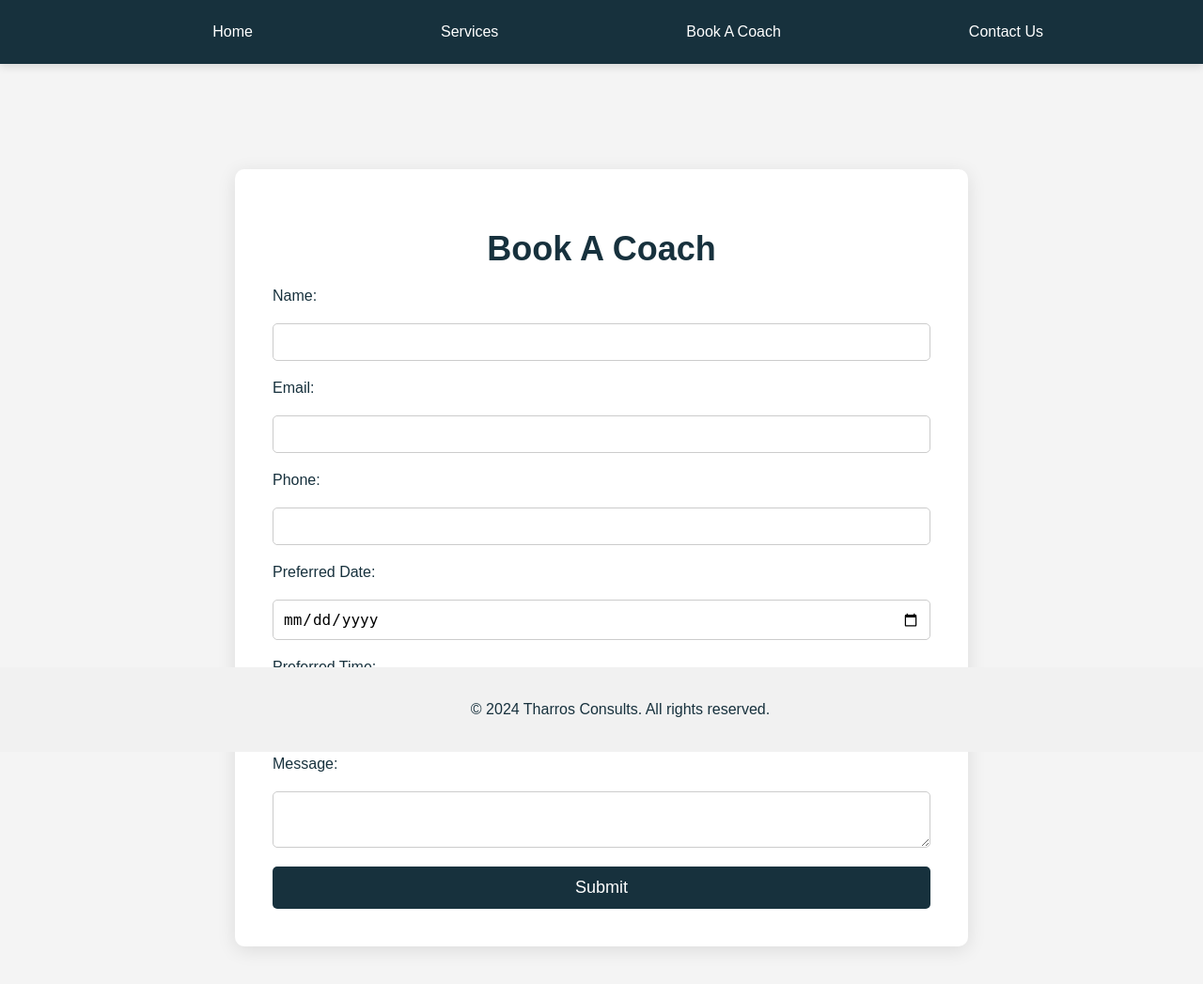
After one commit to Zionite/tharros-consults, a Flask app: page /book-coach in a window 1280 px wide. The commit adds this page. Shown: the whole page at 94% size. Run offline with Flask 3, Linux system fonts and the light colour scheme.

Commit message:
Resolved merge conflict in conflicted_file

```diff
--- a/app.py
+++ b/app.py
@@ -14,6 +14,10 @@ def services():
 def contact():
     return render_template('contact.html')
 
+@app.route('/book-coach')
+def book_coach():
+    return render_template('book_coach.html')
+
 
 if __name__ == '__main__':
     app.run(debug=True)
--- /dev/null
+++ b/templates/book_coach.html
@@ -0,0 +1,227 @@
+<!DOCTYPE html>
+<html lang="en">
+<head>
+    <meta charset="UTF-8">
+    <meta name="viewport" content="width=device-width, initial-scale=1.0">
+    <title>Book A Coach - Tharros Consults</title>
+
+    <style>
+        body {
+            background-color: #f4f4f4;
+            font-family: 'Montserrat', sans-serif;
+            margin: 0;
+            padding-top: 80px;
+            overflow-x: hidden;
+        }
+
+        .navbar {
+            position: fixed;
+            top: 0;
+            width: 100%;
+            background-color: #17313D;
+            box-shadow: 0 4px 8px rgba(0, 0, 0, 0.1);
+            z-index: 1000;
+            animation: slideDown 1s ease-in-out;
+        }
+
+        .nav-links {
+            display: flex;
+            justify-content: flex-end;
+            list-style-type: none;
+            margin: 0;
+            padding: 0;
+        }
+
+        .nav-links li {
+            margin-right: 140px;
+        }
+
+        .nav-links li:last-child {
+            margin-right: 140px;
+        }
+
+        .nav-links a {
+            display: block;
+            color: white;
+            padding: 25px 30px;
+            text-decoration: none;
+            transition: background-color 0.3s ease, color 0.3s ease;
+        }
+
+        .nav-links a:hover {
+            background-color: #204150;
+            color: #C2D0CA;
+        }
+
+        .container {
+            max-width: 700px;
+            margin: 100px auto 40px auto;
+            padding: 40px;
+            background: #ffffff;
+            border-radius: 10px;
+            box-shadow: 0 4px 20px rgba(0, 0, 0, 0.1);
+            animation: fadeIn 1s ease-in-out;
+        }
+
+        h1 {
+            font-family: 'Montserrat', sans-serif;
+            font-size: 36px;
+            color: #17313D;
+            margin-bottom: 20px;
+            text-align: center;
+        }
+
+        form {
+            display: flex;
+            flex-direction: column;
+            gap: 20px;
+        }
+
+        label {
+            font-size: 16px;
+            color: #17313D;
+        }
+
+        input, textarea {
+            font-size: 16px;
+            padding: 10px;
+            border: 1px solid #ccc;
+            border-radius: 5px;
+            transition: border-color 0.3s ease;
+        }
+
+        input:focus, textarea:focus {
+            border-color: #17313D;
+            outline: none;
+        }
+
+        button {
+            font-size: 18px;
+            padding: 12px;
+            background-color: #17313D;
+            color: white;
+            border: none;
+            border-radius: 5px;
+            cursor: pointer;
+            transition: background-color 0.3s ease;
+        }
+
+        button:hover {
+            background-color: #204150;
+        }
+
+        .footer {
+            text-align: center;
+            padding: 20px;
+            color: #17313D;
+            background-color: #f1f1f1;
+            width: 100%;
+            position: fixed;
+            bottom: 0;
+        }
+
+        @keyframes fadeIn {
+            from {
+                opacity: 0;
+                transform: translateY(20px);
+            }
+            to {
+                opacity: 1;
+                transform: translateY(0);
+            }
+        }
+
+        @keyframes slideDown {
+            from {
+                transform: translateY(-100%);
+            }
+            to {
+                transform: translateY(0);
+            }
+        }
+
+        @media (max-width: 768px) {
+            .container {
+                margin: 80px 20px 40px 20px;
+                padding: 20px;
+            }
+
+            h1 {
+                font-size: 28px;
+            }
+
+            .nav-links {
+                flex-direction: column;
+                align-items: center;
+            }
+
+            .nav-links li {
+                margin-right: 0;
+                margin-bottom: 20px;
+            }
+        }
+
+        @media (max-width: 576px) {
+            h1 {
+                font-size: 24px;
+            }
+
+            .nav-links a {
+                padding: 15px 20px;
+            }
+        }
+    </style>
+</head>
+
+<body>
+    <nav class="navbar">
+        <ul class="nav-links">
+            <li><a href="{{ url_for('home') }}">Home</a></li>
+            <li><a href="{{ url_for('services') }}">Services</a></li>
+            <li><a href="{{ url_for('book_coach') }}">Book A Coach</a></li>
+            <li><a href="{{ url_for('contact') }}">Contact Us</a></li>
+        </ul>
+    </nav>
+
+    <div class="container">
+        <h1>Book A Coach</h1>
+        <form id="book-coach-form">
+            <label for="name">Name:</label>
+            <input type="text" id="name" name="name" required>
+
+            <label for="email">Email:</label>
+            <input type="email" id="email" name="email" required>
+
+            <label for="phone">Phone:</label>
+            <input type="tel" id="phone" name="phone" required>
+
+            <label for="date">Preferred Date:</label>
+            <input type="date" id="date" name="date" required>
+
+            <label for="time">Preferred Time:</label>
+            <input type="time" id="time" name="time" required>
+
+            <label for="message">Message:</label>
+            <textarea id="message" name="message" required></textarea>
+
+            <button type="submit">Submit</button>
+        </form>
+    </div>
+
+    <footer class="footer">
+        <p>&copy; 2024 Tharros Consults. All rights reserved.</p>
+    </footer>
+
+    <script>
+        document.addEventListener('DOMContentLoaded', function() {
+            const form = document.getElementById('book-coach-form');
+
+            form.addEventListener('submit', function(event) {
+                event.preventDefault();
+                alert('Your booking request has been submitted successfully.');
+                form.reset();
+            });
+        });
+    </script>
+</body>
+</html>
--- a/templates/index.html
+++ b/templates/index.html
@@ -224,6 +224,7 @@
         <ul class="nav-links">
             <li><a href="{{ url_for('home')}}">Home</a></li>
             <li><a href="{{ url_for('services')}}">Services</a></li>
+            <li><a href="{{ url_for('book_coach') }}">Book A Coach</a></li>
             <li><a href="{{ url_for('contact')}}">Contact Us</a></li>
         </ul>
     </nav>
@@ -241,7 +242,7 @@
         <br>what you already have to get to where you need to be.</h4>
     </div>
 
-    <button id="bookACoach">Book A Coach</button>
+    <a href="{{ url_for('book_coach') }}"><button id="bookACoach">Book A Coach</button></a>
 
     <script>
         document.addEventListener('DOMContentLoaded', function() {
--- a/templates/services.html
+++ b/templates/services.html
@@ -154,6 +154,7 @@
         <ul class="nav-links">
             <li><a href="{{ url_for('home')}}">Home</a></li>
             <li><a href="{{ url_for('services')}}">Services</a></li>
+            <li><a href="{{ url_for('book_coach') }}">Book A Coach</a></li>
             <li><a href="{{ url_for('contact')}}">Contact Us</a></li>
         </ul>
     </nav>
```
Also changed, not shown: templates/contact.html (+19 -10 lines).
